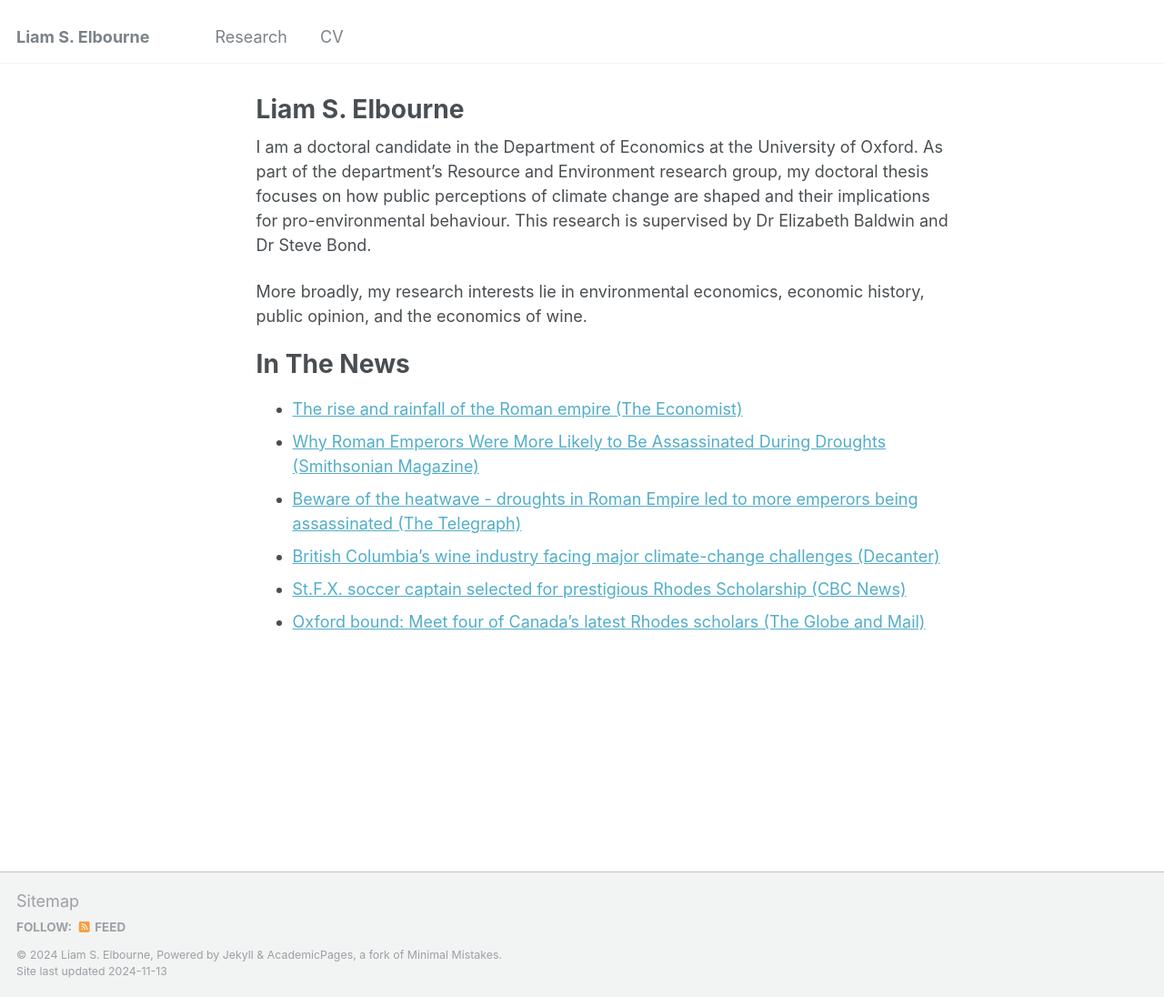
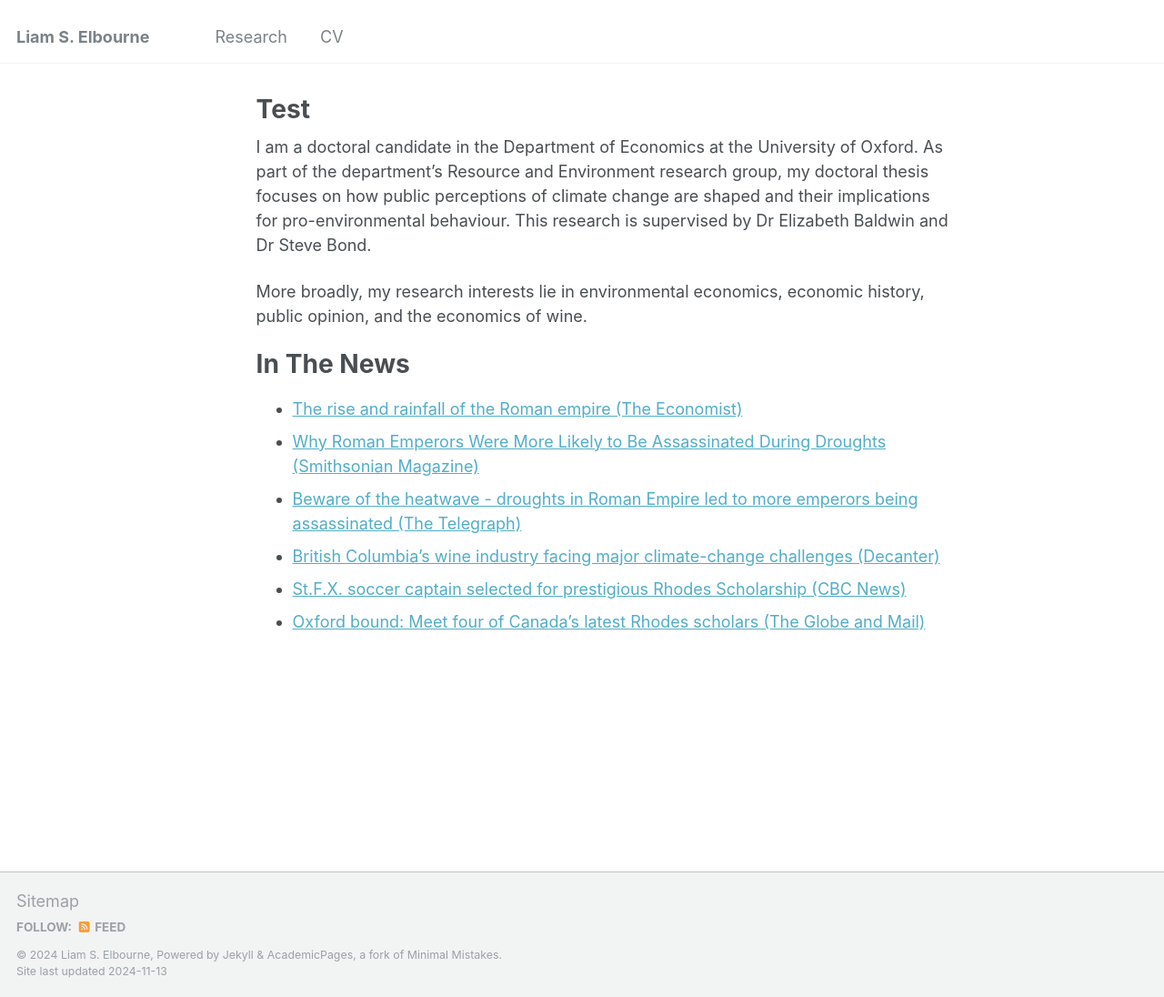
Before and after one commit to LiamSElbourne/LiamSElbourne.github.io, a Jekyll site: the page built from _pages/about.md, in a window 1280 px wide and 1096 px high. Shown: the whole window at 91% size. Built offline with Jekyll 4.4.1, drawn with Linux system fonts in a browser that asks for light colours.

Commit message:
Update about.md

```diff
--- a/_pages/about.md
+++ b/_pages/about.md
@@ -1,6 +1,6 @@
 ---
 permalink: /
-title: "Liam S. Elbourne"
+title: "Test"
 author_profile: false
 redirect_from:
   - /about/
```
